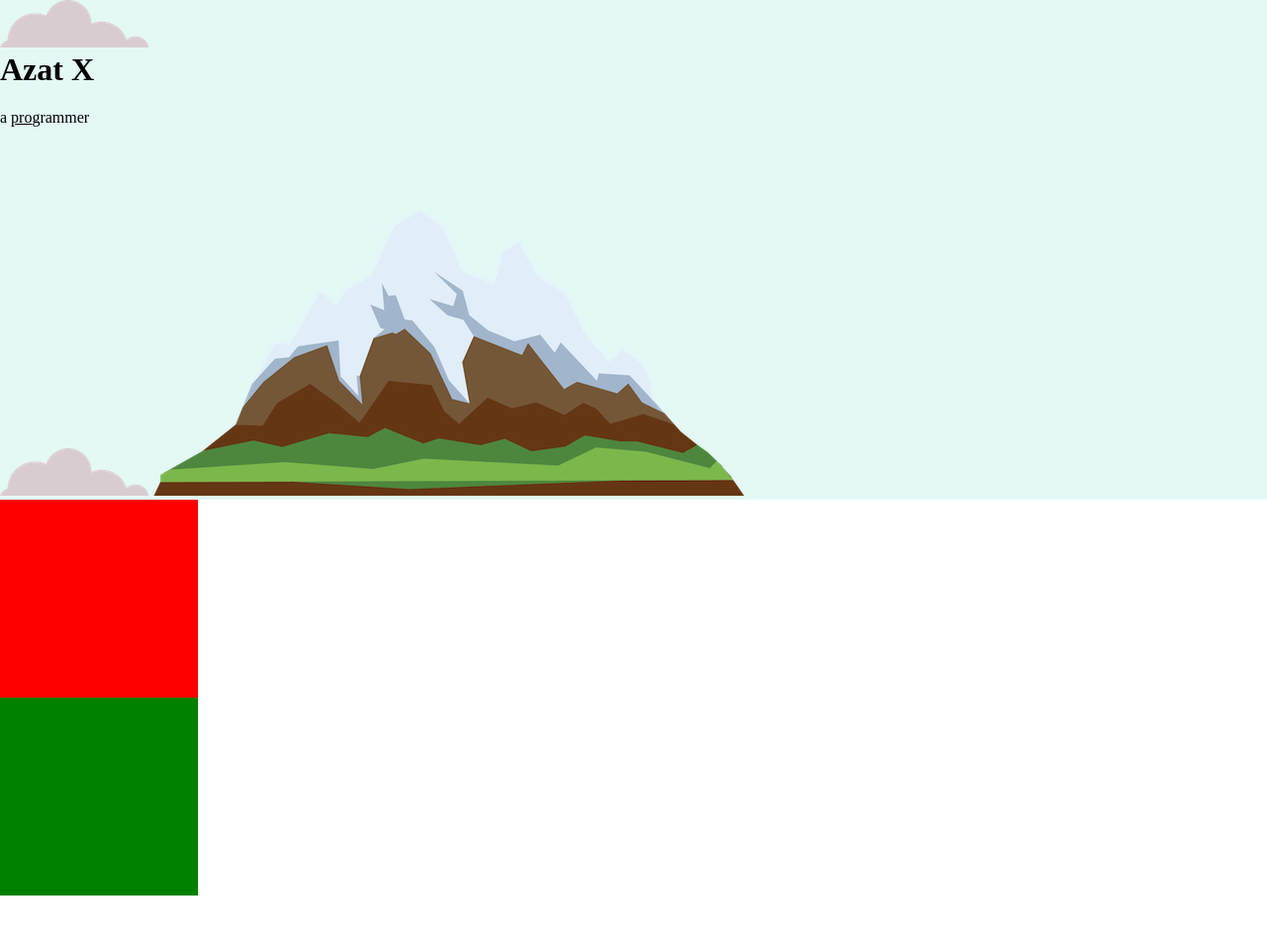
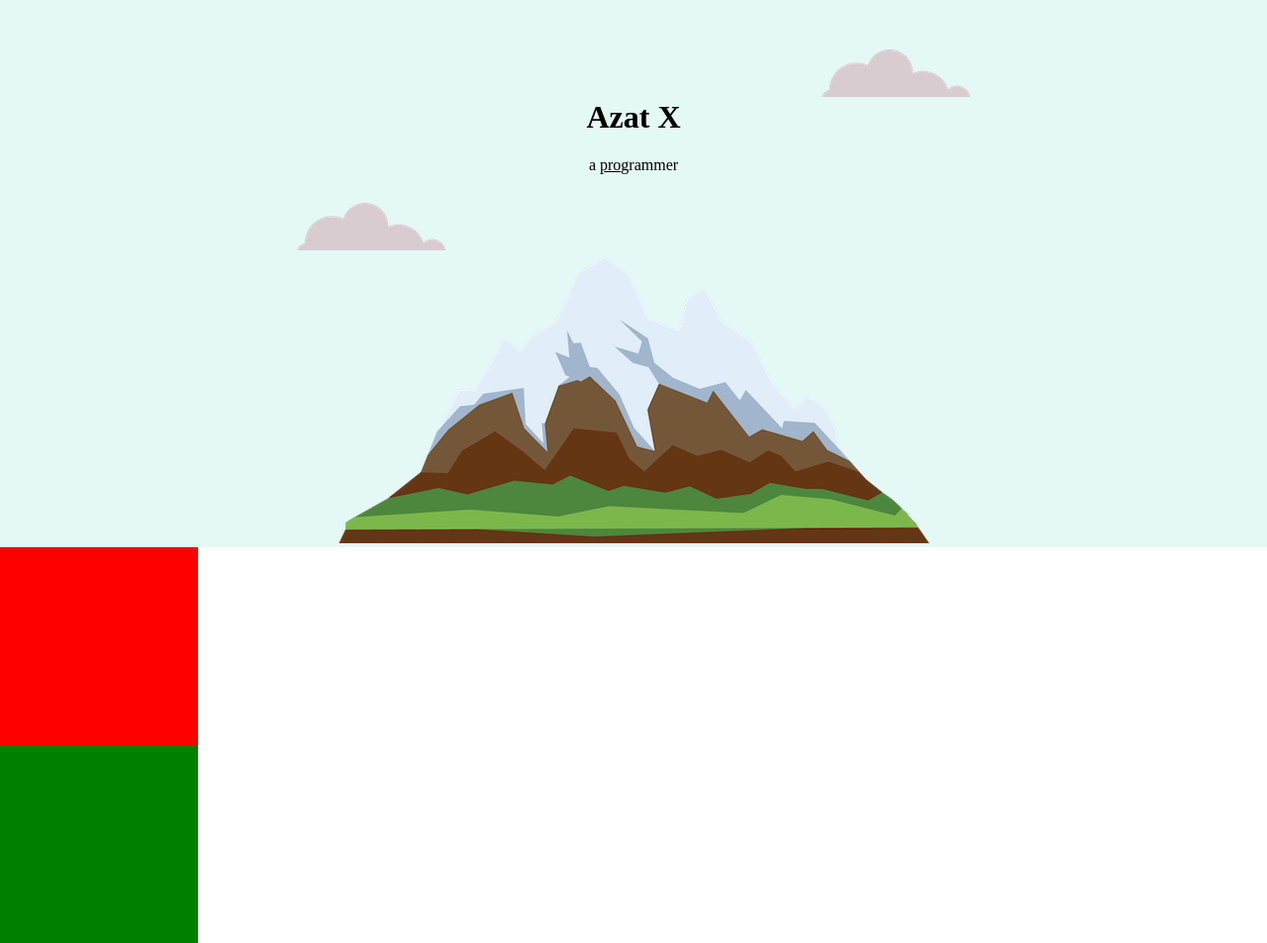
Before and after one commit to Eigent007/cv, a plain HTML site: page index.html in a window 1280 px wide. Shown: the whole page at 99% size. Before the commit the page ends 905 px from the top, so only its background shows below. Drawn offline with Linux system fonts and the light colour scheme.

Commit message:
Add files via upload

```diff
--- a/index.html
+++ b/index.html
@@ -11,11 +11,11 @@
 <body>
 
     <div class="top">
-<img src="images/cloud.png" alt="mountain-image">
+<img class="top-cloud" src="images/cloud.png" alt="mountain-image">
       <h1>Azat X</h1>
       <p>a <span>pro</span>grammer
       </p>
-      <img src="images/cloud.png" alt="cloud-image">
+      <img class="bottom-cloud"src="images/cloud.png" alt="cloud-image">
       <img src="images/mountain.png" alt="mountain-image">
   </div>
 
--- a/styles.css
+++ b/styles.css
@@ -1,14 +1,15 @@
 
 body{
-  margin: 0;
+margin: 0;
+text-align: center;
 }
 h1{
-  margin-top:0;
+margin-top: 0;
 }
 .top{
-
+position: relative;
 background-color:#E4F9F5;
-
+padding-top: 100px;
 }
 .middle{
 width: 200px;
@@ -23,3 +24,14 @@ background-color: green;
 span{
   text-decoration: underline;
 }
+.top-cloud{
+  position: absolute;
+right: 300px;
+top:50px;
+
+}
+.bottom-cloud{
+  left: 300px;
+  bottom: 300px;
+position: absolute;
+}
```
